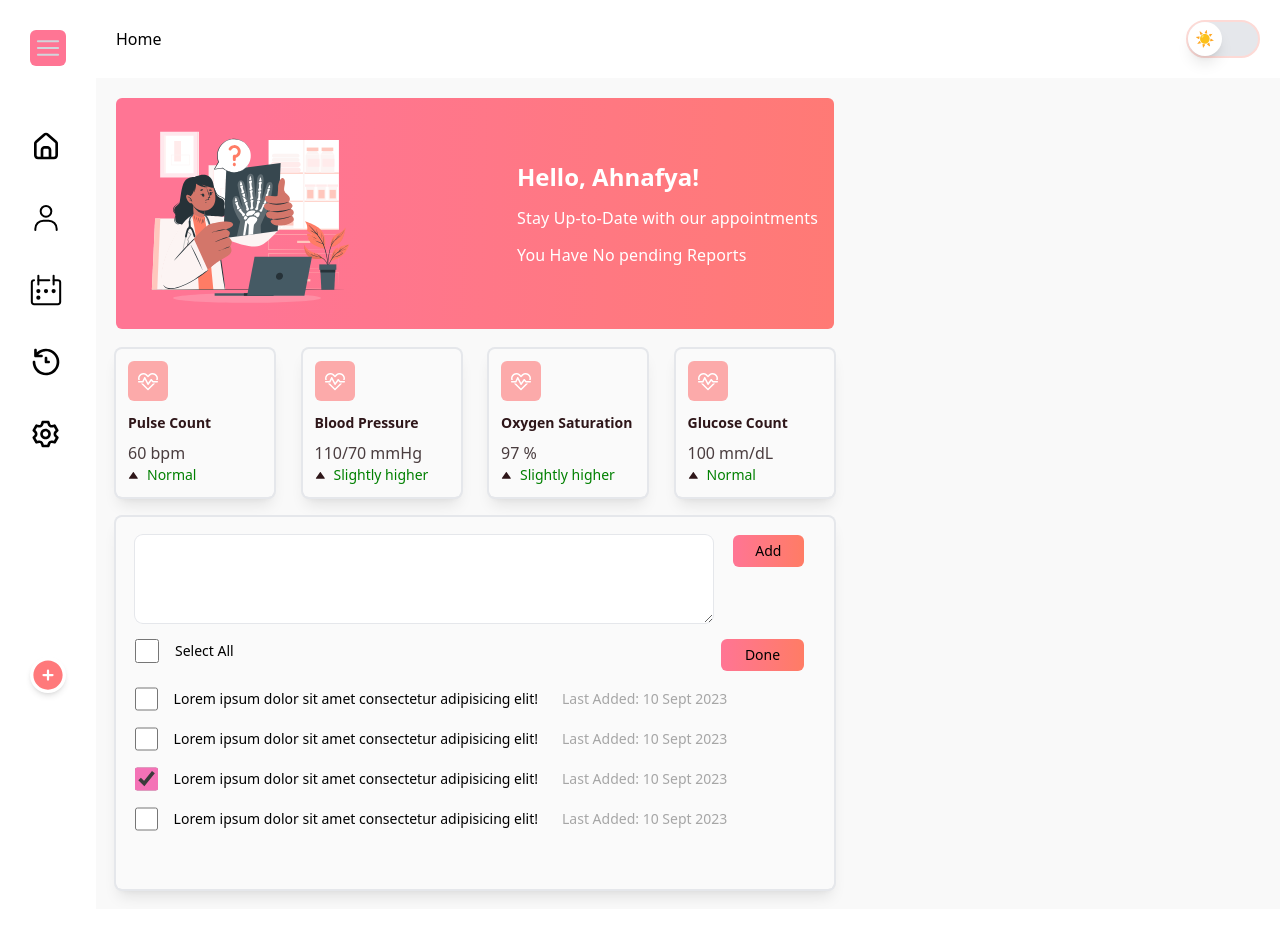
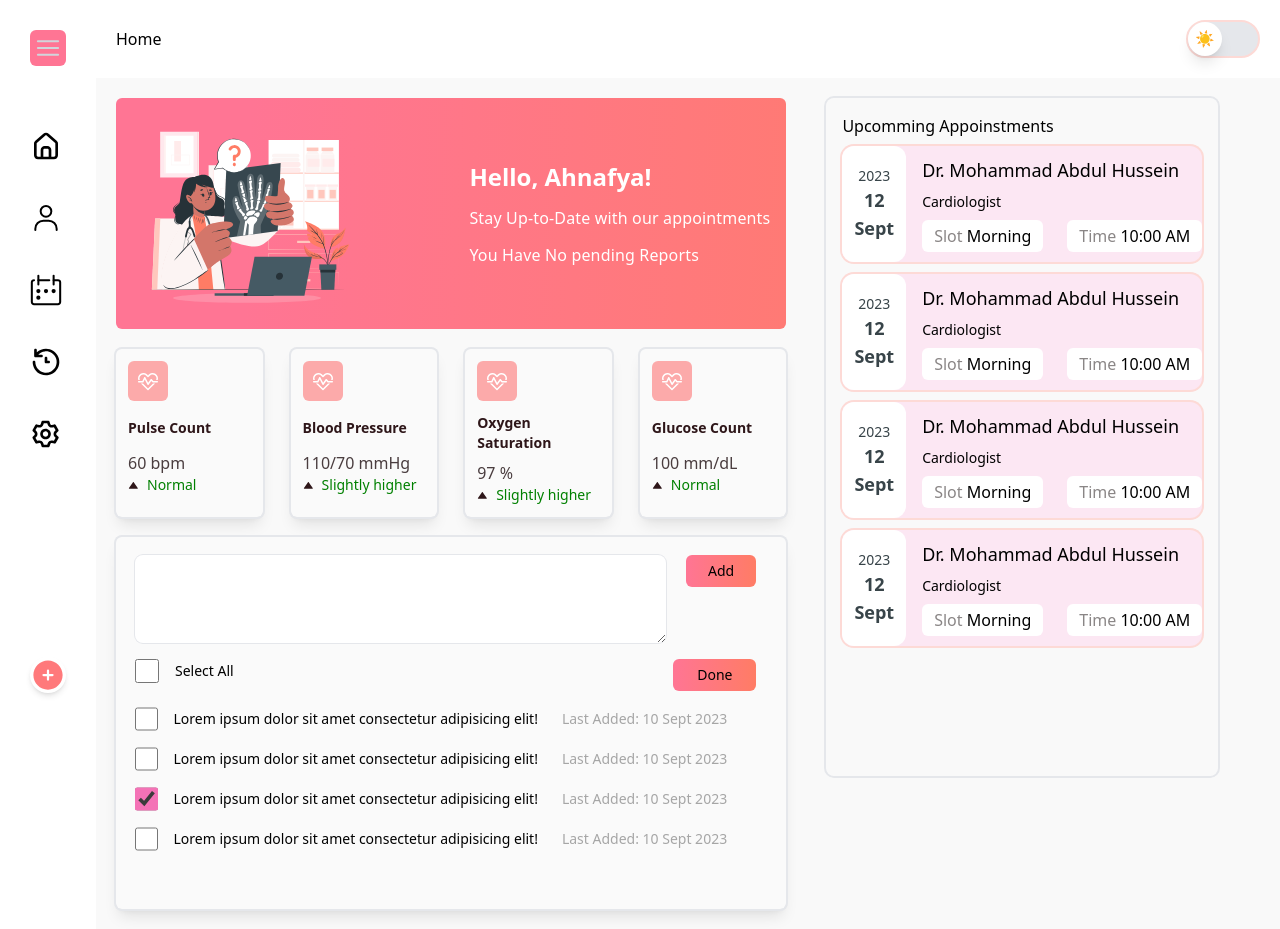
Before and after one commit to mohammadaahnaaf/rainer-tech-task, a Next.js app: page / in a window 1280 px wide. Built offline with nearby package versions, Linux system fonts and the light colour scheme.

Commit message:
feat: :zap: appointments

```diff
--- a/src/components/Home.tsx
+++ b/src/components/Home.tsx
@@ -5,7 +5,9 @@ type Props = {}
 
 export const Home = (props: Props) => {
   return (
-    <div className='p-5 gap-5 grid'>
+    <div className='grid h-full lg:grid-cols-5'>
+
+      <div className='p-5 gap-5 grid w-full col-span-5 xl:col-span-3 justify-center'>
 
         {/* pink-card-top  */}
         <div className='rounded-md flex items-center px-4 justify-between max-w-[718px]' style={{ background: "linear-gradient(92deg, #FF7594 19.86%, #FF797B 84.16%, #FF7C65 139.72%)" }}>
@@ -306,5 +308,92 @@ export const Home = (props: Props) => {
         </div>
 
       </div>
+
+      <div className='grid gap-5  p-5 col-span-5 xl:col-span-2 xl:justify-start justify-center w-full'>
+
+        {/* upcomming-appoinstments  */}
+        <div className='p-4 ring-2 xl:max-w-[450px] ring-gray-200 dark:ring-[#FDDAD6] rounded-lg dark:bg-white dark:bg-opacity-10'>
+
+          <h1 className='pb-2'>Upcomming Appoinstments</h1>
+
+          {/* doctor-list  */}
+          <div className='gap-3 grid'>
+            <div className='flex items-center gap-4 ring-2 rounded-xl ring-[#FDDAD6] bg-pink-100 dark:bg-white dark:bg-opacity-10'>
+              <div className='rounded-xl bg-white text-center py-5 px-3 dark:text-black'>
+                <p className='text-[#384449] font-poppins text-sm font-medium'>2023</p>
+                <p className='text-[#384449] font-inter text-lg font-semibold'>12</p>
+                <p className='text-[#384449] font-inter text-lg font-semibold'>Sept</p>
+              </div>
+              <div className='grid gap-2'>
+                <h1 className='dark:text-white font-poppins text-lg font-medium'>
+                  Dr. Mohammad Abdul Hussein
+                </h1>
+                <p className='dark:text-white font-poppins text-sm font-normal'>Cardiologist</p>
+                <div className='flex gap-6 items-center'>
+                  <p className='text-[#8A8686] bg-white rounded-md px-3 py-1'>Slot <span className='text-black'>Morning</span></p>
+                  <p className='text-[#8A8686] bg-white rounded-md px-3 py-1'>Time <span className='text-black'>10:00 AM</span></p>
+                </div>
+              </div>
+            </div>
+
+            <div className='flex items-center gap-4 ring-2 rounded-xl ring-[#FDDAD6] bg-pink-100 dark:bg-white dark:bg-opacity-10'>
+              <div className='rounded-xl bg-white text-center py-5 px-3 dark:text-black'>
+                <p className='text-[#384449] font-poppins text-sm font-medium'>2023</p>
+                <p className='text-[#384449] font-inter text-lg font-semibold'>12</p>
+                <p className='text-[#384449] font-inter text-lg font-semibold'>Sept</p>
+              </div>
+              <div className='grid gap-2'>
+                <h1 className='dark:text-white font-poppins text-lg font-medium'>
+                  Dr. Mohammad Abdul Hussein
+                </h1>
+                <p className='dark:text-white font-poppins text-sm font-normal'>Cardiologist</p>
+                <div className='flex gap-6 items-center'>
+                  <p className='text-[#8A8686] bg-white rounded-md px-3 py-1'>Slot <span className='text-black'>Morning</span></p>
+                  <p className='text-[#8A8686] bg-white rounded-md px-3 py-1'>Time <span className='text-black'>10:00 AM</span></p>
+                </div>
+              </div>
+            </div>
+            <div className='flex items-center gap-4 ring-2 rounded-xl ring-[#FDDAD6] bg-pink-100 dark:bg-white dark:bg-opacity-10'>
+              <div className='rounded-xl bg-white text-center py-5 px-3 dark:text-black'>
+                <p className='text-[#384449] font-poppins text-sm font-medium'>2023</p>
+                <p className='text-[#384449] font-inter text-lg font-semibold'>12</p>
+                <p className='text-[#384449] font-inter text-lg font-semibold'>Sept</p>
+              </div>
+              <div className='grid gap-2'>
+                <h1 className='dark:text-white font-poppins text-lg font-medium'>
+                  Dr. Mohammad Abdul Hussein
+                </h1>
+                <p className='dark:text-white font-poppins text-sm font-normal'>Cardiologist</p>
+                <div className='flex gap-6 items-center'>
+                  <p className='text-[#8A8686] bg-white rounded-md px-3 py-1'>Slot <span className='text-black'>Morning</span></p>
+                  <p className='text-[#8A8686] bg-white rounded-md px-3 py-1'>Time <span className='text-black'>10:00 AM</span></p>
+                </div>
+              </div>
+            </div>
+            <div className='flex items-center gap-4 ring-2 rounded-xl ring-[#FDDAD6] bg-pink-100 dark:bg-white dark:bg-opacity-10'>
+              <div className='rounded-xl bg-white text-center py-5 px-3 dark:text-black'>
+                <p className='text-[#384449] font-poppins text-sm font-medium'>2023</p>
+                <p className='text-[#384449] font-inter text-lg font-semibold'>12</p>
+                <p className='text-[#384449] font-inter text-lg font-semibold'>Sept</p>
+              </div>
+              <div className='grid gap-2'>
+                <h1 className='dark:text-white font-poppins text-lg font-medium'>
+                  Dr. Mohammad Abdul Hussein
+                </h1>
+                <p className='dark:text-white font-poppins text-sm font-normal'>Cardiologist</p>
+                <div className='flex gap-6 items-center'>
+                  <p className='text-[#8A8686] bg-white rounded-md px-3 py-1'>Slot <span className='text-black'>Morning</span></p>
+                  <p className='text-[#8A8686] bg-white rounded-md px-3 py-1'>Time <span className='text-black'>10:00 AM</span></p>
+                </div>
+              </div>
+            </div>
+
+          </div>
+        </div>
+
+        {/* covid-19-updates */}
+        <div></div>
+      </div>
+    </div>
   )
 }
```
Lines whose indentation alone changed are shown as unchanged.
